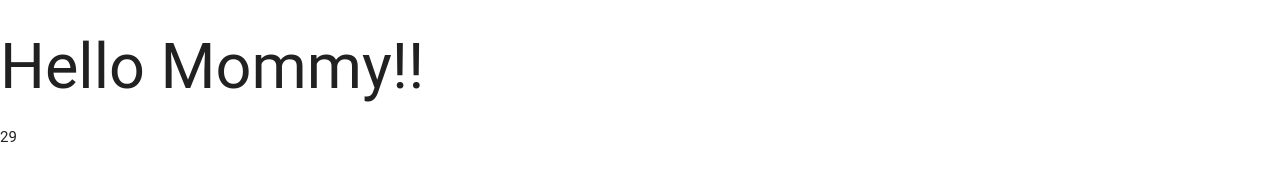
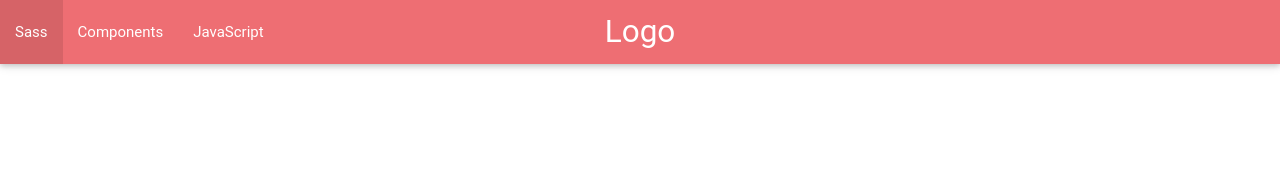
Before and after one commit to dskaiser82/coverDrive, a website: page public/index.html in a window 1280 px wide. Drawn offline with nearby package versions, Linux system fonts and the light colour scheme; no server answers; a web font is replaced by a local one.

Commit message:
added materize top nav and coulmns

```diff
--- a/public/index.html
+++ b/public/index.html
@@ -17,13 +17,50 @@
       <script src="/js/mainCtrl.js"></script>
       <script src="/js/spotifyApi.js"></script>
       <script src="/js/tubeApi.js"></script>
-    <!-- other angualr controllers here -->
+
+
+
   </head>
   <body ng-app="coverDrive">
-    <h1>Hello Mommy!!</h1>  {{10+19}}
 
-      <div class="container" ng-controller="MainController as main">
-      		<div ui-view></div>
+    <!-- Nav Bar -->
+    <nav>
+      <div class="nav-wrapper">
+        <a href="#" class="brand-logo center">Logo</a>
+        <ul id="nav-mobile" class="left hide-on-med-and-down">
+          <li><a href="sass.html">Sass</a></li>
+          <li><a href="badges.html">Components</a></li>
+          <li><a href="collapsible.html">JavaScript</a></li>
+        </ul>
+      </div>
+    </nav>
+
+    <!-- Main container -->
+    <div class="container">
+      <div class="row">
+        <!-- Youtube Thumbnails -->
+        <div class="col s6">
+            <ul>
+              <li></li>
+            </ul>
         </div>
+
+          <!-- Spotify Chart-->
+        <div class="col s6">
+          <ul>
+            <li></li>
+          </ul>
+        </div>
+    </div>
+
+    </div>
+
+
+
+
+
+
+
+
   </body>
 </html>
```
Also changed, not shown: public/partials/home.html (+1 -0 lines).
